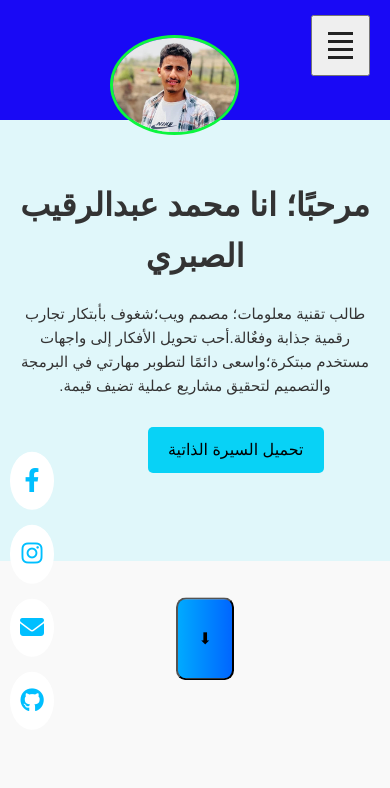
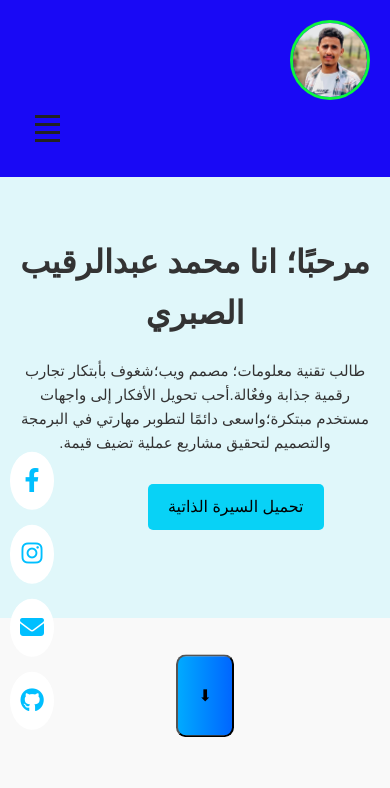
Before and after one commit to ansamabw61-dot/my-cv, a plain HTML site: page index.html in a window 390 px wide. Shown: the top 788 px of the page. Drawn offline with Linux system fonts and the light colour scheme.

Commit message:
update files

```diff
--- a/index.html
+++ b/index.html
@@ -14,9 +14,10 @@
 <body>
     <!-- الهيدر -->
     <header class="header">
-        <div class="header-left">
-            <img src="mymages.jpg" alt="صورة شخصية" class="profile">
-        </div>
+        <div class="header-inner">
+            <div class="header-left">
+                <img src="mymages.jpg" alt="صورة شخصية" class="profile">
+            </div>
                   <!--الهامبرغ-->
             <nav class="navbar">
                 <button class="hamburger-icon"
@@ -41,12 +42,7 @@
                 <a href="mailto:ansamabw61 @gmail.com" target="_blank"><i class="fas fa-envelope"></i></a>
                 <a href="https://github.com/ansamabw61-dot" target="_blank"><i class="fab fa-github"></i></a>
             </div>
-        </div>
     </header>
-
-</div>
-
-
 
     <!-- رسالة ترحيبية وزر تحميل السيرة الذاتية -->
     <section id="home" class="home-section">
--- a/style.css
+++ b/style.css
@@ -31,6 +31,9 @@ header,nav,section,footer{
 }
 .navbar{
     position: relative; /* حتى تتموضع القائمة بالنسبة للنافبار */
+    display: flex;
+    align-items: center;
+    justify-content: flex-end;
 }
 @media(max-width:600px){
 body{
@@ -47,10 +50,6 @@ font-size: 16px;
 }
 /* الهيدر */
 .header {
-    display: flex;
-    justify-content: space-between;
-    align-items: center;
-    padding: 60px;
     background-color: #1909f5;
     color: #fff;
     position: sticky;
@@ -58,23 +57,24 @@ font-size: 16px;
     z-index: 1000;
 }
 
+.header-inner {
+    justify-content: space-between;
+    padding: 20px;
+}
+
 .header-left img.profile {
-    height: 100px;
+    height: 80px;
+    width: 80px;
     border-radius: 50%;
     object-fit: cover;
     border:3px solid #0cf53e;
-    position: fixed;
-    left: 110px;
-    top: 35px;
-
-
 }
 
 .hamburger-icon{
-    display: block;
-
-
-
+    display: block; /* يظهر على جميع المقاسات */
+    background: transparent;
+    border: none;
+    cursor: pointer;
 }
 .hamburger-icon span{
     display: block;
@@ -84,29 +84,22 @@ font-size: 16px;
     margin: 5px 0;
     transition: all 0.3s;
 }
-@media(max-width:600px){
-    .hamburger-icon{
-        display: block;
-        cursor: pointer;
-        position: fixed;
-        top: 15px;
-        right: 20px;
-        z-index: 1001;
-    }}
+
 .nav-menu{
+    list-style: none;
     position: absolute;
-    top: 100%; /* تحت النافبار مباشرة */
-    width: 160px;
+    top: 100%; /* تحت زر الهمبرغر مباشرة */
     right: 0;
+    width: 180px;
     height: auto;
     background-color: #b7c8bb;
     padding: 10px 0;
-    text-align: left;
+    text-align: right;
     border-radius: 8px;
-    box-shadow: 0 4px 10px rgba(221, 18, 18, 0.15);
+    box-shadow: 0 4px 10px rgba(0, 0, 0, 0.15);
     transform: translateY(-110%);
     transition: transform 0.3s ease-in-out;
-    z-index: 1000;
+    z-index: 1001;
     display: none; /* مخفية افتراضيًا */
 }
 .nav-menu.active{
@@ -115,16 +108,16 @@ font-size: 16px;
 }
 .nav-menu li{
     display: block;
-    margin: 5px;
-
-
+    margin: 5px 0;
+    z-index: 1000;
 }
 .nav-menu a{
     color: #000;
     text-decoration: none;
+    display: block;
+    padding: 5px 15px;
+}
 
-
-}
 .hamburger-icon.active span:nth-child(2){
     transform: translatex(8px) rotate(45deg);
 }
```
